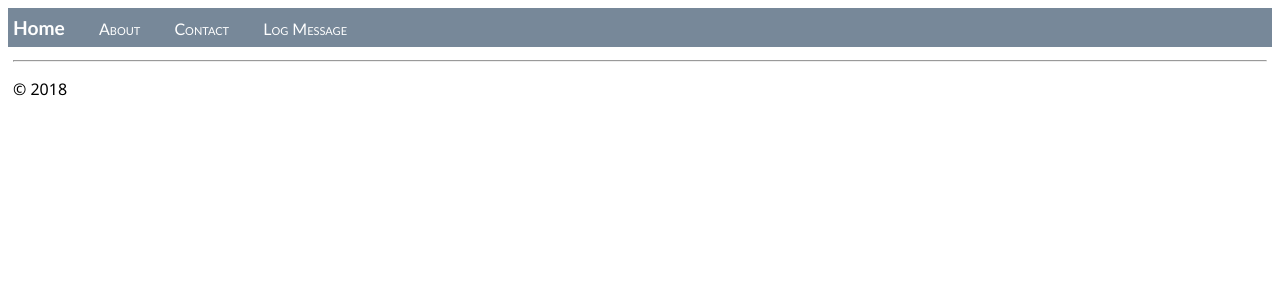
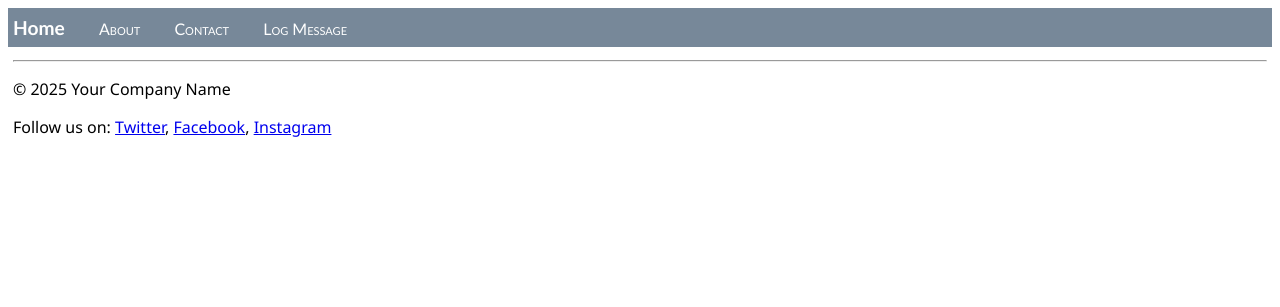
Before and after one commit to Wildermann187/Softwarearchitektur_SS2025_Django_Demo, a Django app: page /about/ in a window 1280 px wide. Shown: the top 307 px of the page. Run offline with Django 5.2, Linux system fonts and the light colour scheme.

Commit message:
Kommentare abgeändert

```diff
--- a/hello/forms.py
+++ b/hello/forms.py
@@ -4,4 +4,4 @@ from hello.models import LogMessage
 class LogMessageForm(forms.ModelForm):
     class Meta:
         model = LogMessage
-        fields = ("message",)   # NOTE: the trailing comma is required
+        fields = ("message",)
--- a/hello/models.py
+++ b/hello/models.py
@@ -6,6 +6,6 @@ class LogMessage(models.Model):
     log_date = models.DateTimeField("date logged")
 
     def __str__(self):
-        """Returns a string representation of a message."""
+        """String repräsentiert den Log-Eintrag."""
         date = timezone.localtime(self.log_date)
         return f"'{self.message}' logged on {date.strftime('%A, %d %B, %Y at %X')}"
--- a/hello/templates/hello/about.html
+++ b/hello/templates/hello/about.html
@@ -1,6 +1,6 @@
 {% extends "hello/layout.html" %}
 {% block title %}
-<p>About page for the Visual Studio Code Django tutorial.</p>
+<p>Über Uns!</p>
 {% endblock %}
 {% block content %}
 {% endblock %}
--- a/hello/templates/hello/contact.html
+++ b/hello/templates/hello/contact.html
@@ -1,7 +1,7 @@
 
 {% extends "hello/layout.html" %}
 {% block title %}
-<p>Contact page for the Visual Studio Code Django tutorial.</p>
+<p>Kontaktformular</p>
 {% endblock %}
 {% block content %}
 {% endblock %}
--- a/hello/templates/hello/layout.html
+++ b/hello/templates/hello/layout.html
@@ -21,7 +21,12 @@
     {% endblock %}
     <hr/>
     <footer>
-        <p>&copy; 2018</p>
+        <p>&copy; 2025 Your Company Name</p>
+        <p>Follow us on:
+            <a href="https://twitter.com/yourcompany" target="_blank">Twitter</a>,
+            <a href="https://facebook.com/yourcompany" target="_blank">Facebook</a>,
+            <a href="https://instagram.com/yourcompany" target="_blank">Instagram</a>
+        </p>
     </footer>
 </div>
 </body>
--- a/hello/urls.py
+++ b/hello/urls.py
@@ -4,7 +4,7 @@ from django.contrib.staticfiles.urls import staticfiles_urlpatterns
 from hello.models import LogMessage
 
 home_list_view = views.HomeListView.as_view(
-    queryset=LogMessage.objects.order_by("-log_date")[:5],  # :5 limits the results to the five most recent
+    queryset=LogMessage.objects.order_by("-log_date")[:5],  # Beschränkt auf die letzten 5 Einträge
     context_object_name="message_list",
     template_name="hello/home.html",
 )
--- a/hello/views.py
+++ b/hello/views.py
@@ -8,11 +8,8 @@ from hello.models import LogMessage
 from django.views.generic import ListView
 
 
-# Replace the existing home function with the one below
-# Remove the old home function if you want; it's no longer used
-
-class HomeListView(ListView):
-    """Renders the home page, with a list of all messages."""
+class HomeListView(ListView): # Home page view
+    """Rendert die HP mit Einträgen aus der Datenbank."""
     model = LogMessage
 
     def get_context_data(self, **kwargs):
@@ -45,7 +42,7 @@ def log_message(request):
             message = form.save(commit=False)
             message.log_date = datetime.now()
             message.save()
-            return redirect("home")  # Redirect to the home page after saving
+            return redirect("home")  # Leitet zur Home-Seite umleiten, nachdem die Nachricht gespeichert wurde
     else:
         return render(request, "hello/log_message.html", {"form": form})
 
```
